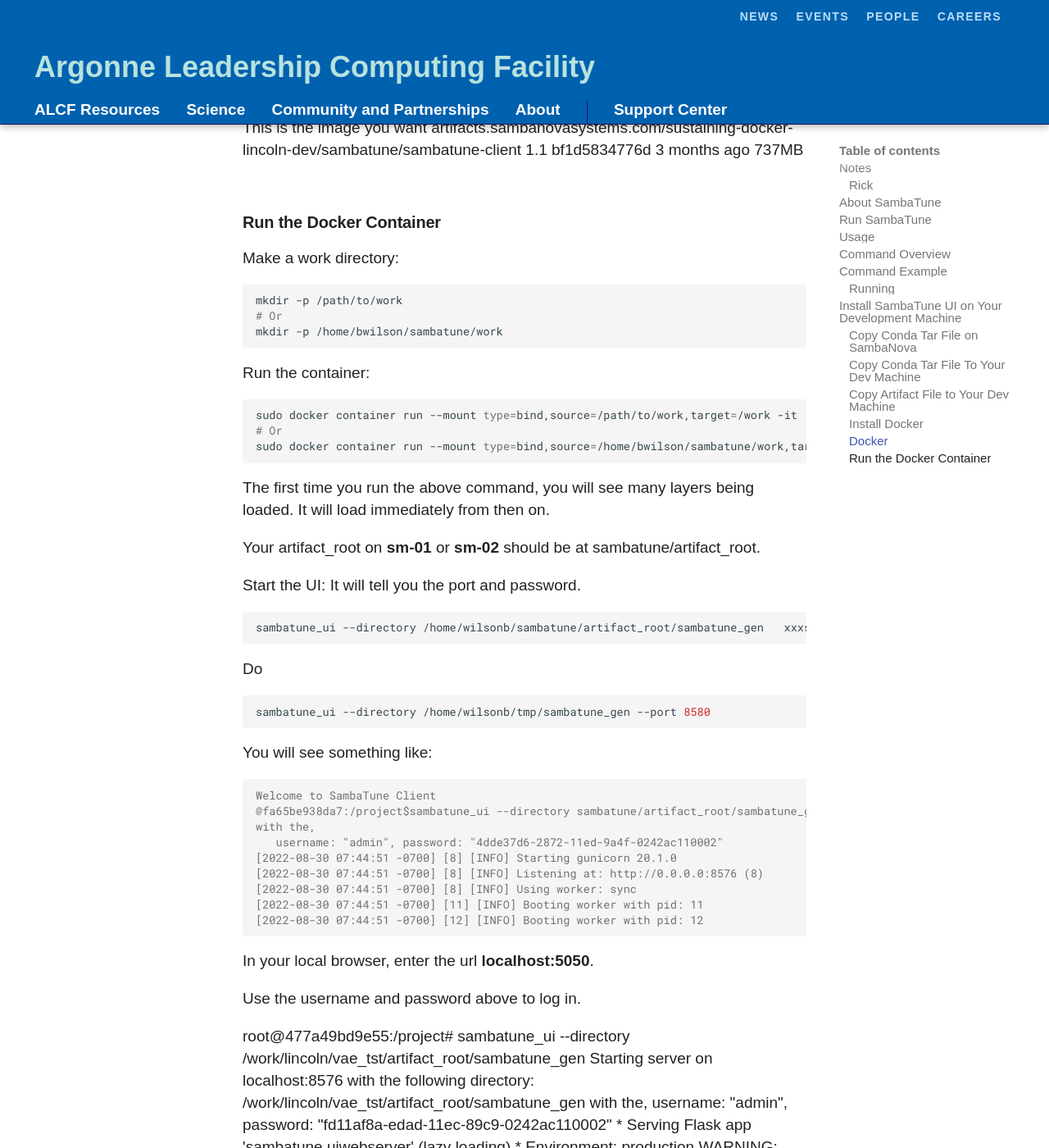
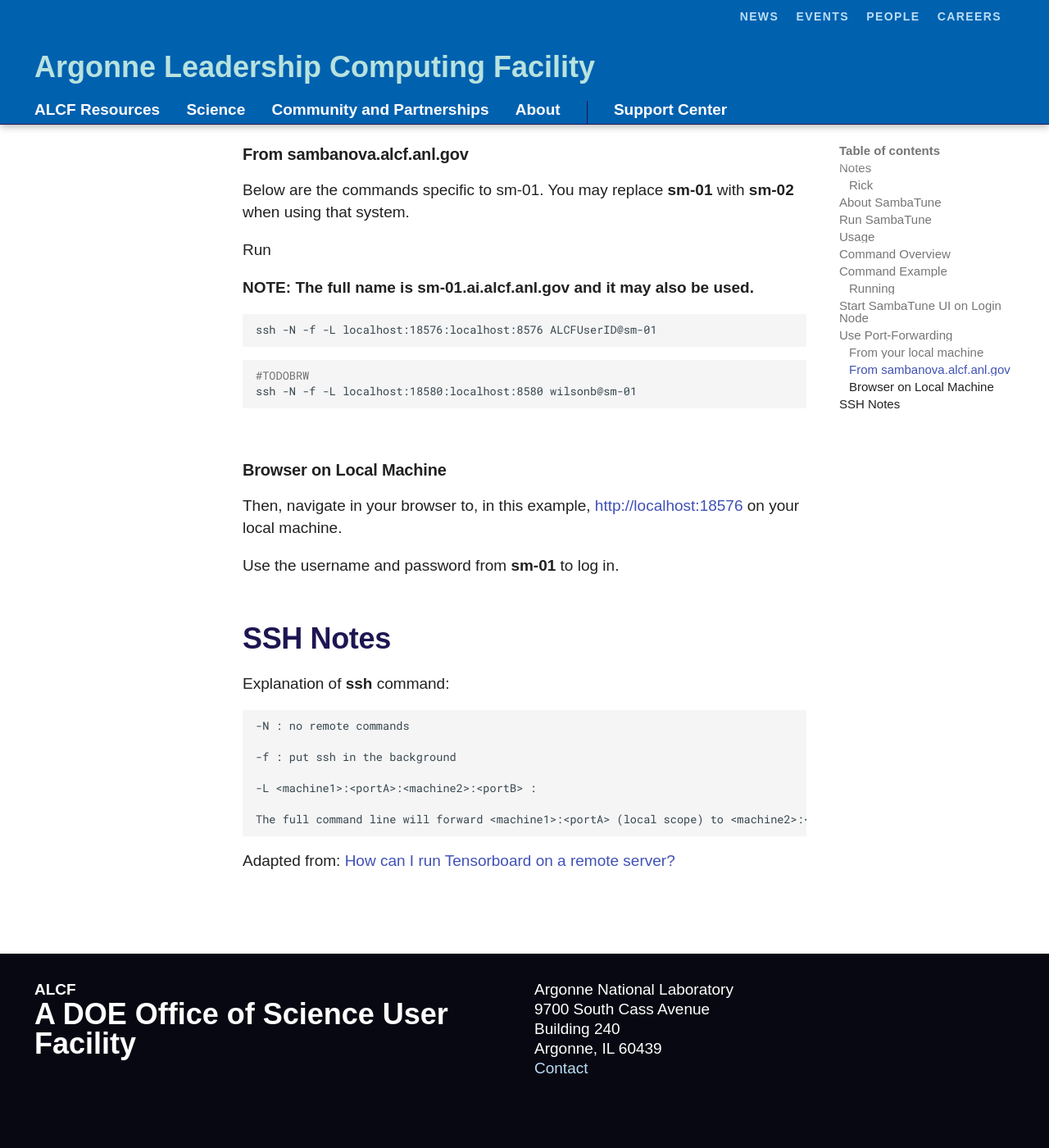
Before and after one commit to argonne-lcf/ai-testbed-userdocs, an MkDocs documentation site: the page built from docs/sambanova/SambaTune-User-Guide.md, in a window 1280 px wide and 1400 px high, scrolled down 5389 px. Shown: the whole window at 82% size. Built offline with MkDocs 1.6.1 and Material for MkDocs 9.7.7, drawn with Linux system fonts in a browser that asks for light colours; some web fonts are replaced; comment, search, counter and statistics services are not loaded; some of the changed text lies outside the part shown.

Commit message:
Changed to port-forwarding.

````diff
--- a/docs/sambanova/SambaTune-User-Guide.md
+++ b/docs/sambanova/SambaTune-User-Guide.md
@@ -150,12 +150,6 @@
   CONVFUNC_DEBUG_RUN": 0
 ```
 
-You might want to delete **artifact_root** if you have prior runs that you might not want to copy to your dev machine.  If so:
-
-```bash
-rm -rf artifact_root
-```
-
 **NOTE:** The following takes 45 minutes to run.
 
 Run the following example:
@@ -166,152 +160,132 @@
 
 where **linear_net.yaml** is a user-specified configuration file you created above.
 
-## Install SambaTune UI on Your Development Machine
+## Start SambaTune UI on Login Node
 
-### Copy Conda Tar File on SambaNova
-
-On sambanova.alcf.anl.gov:
+Exit from **sm-01** or **sm-02**:
 
 ```bash
-mkdir ~/tmp
-cd ~/tmp
-cp /home/rweisner/tmp/sambatune/sambatune_1.1.tar .
+exit
 ```
 
-### Copy Conda Tar File To Your Dev Machine
-
-On your dev machine:
+Enter the virtual environment:
 
 ```bash
-mkdir -p ~/sambatune/work/
-cd ~/sambatune/work/
-scp ALCFUserID@sambanova.alcf.anl.gov:tmp/sambatune_1.1.tar .
-# Or
-scp ac.rick.weisner@lambda0:tmp/sambatune/sambatune_1.1.tar .
-# Or
-scp wilsonb@sambanova.alcf.anl.gov:tmp/sambatune_1.1.tar .
+source /opt/sambaflow/venv/bin/activate
 ```
 
-### Copy Artifact File to Your Dev Machine
-
-On your dev machine:
+Update path:
 
 ```bash
-cd ~/sambatune/work/
-scp -r wilsonb@sambanova.alcf.anl.gov:sambatune/artifact_root .
-# Or
-rsync -a --ignore-existing ./ wilsonb@sambanova.alcf.anl.gov:sambatune/artifact_root/
+export PATH=/opt/sambaflow/bin:$PATH
 ```
 
-### Install Docker
+Your artifact_root should be at ~/sambatune/artifact_root.
 
-If necessary:
+Start the UI:
+
+It will tell you the **username** and **password**.
+
+**NOTE:** It is recommended to use a port other than **8576** in case someone else is using it.  Select another port close to **8576**.
+
+Next
 
 ```bash
-sudo apt-get install docker
-# Or
-sudo snap install docker
+sambatune_ui --directory ~/sambatune/artifact_root --port 8576
 ```
 
-### Docker
-
-If you have changed directories:
-
 ```bash
-cd /tmp
-```
-
-Load Docker image:
-
-```bash
-sudo docker image load -i sambatune_1.1.tar
-```
-
-List Docker images:
-
-```bash
-sudo docker image ls
-```
-
-Your output will look something like:
-
-```text
-REPOSITORY                                                                                      TAG       IMAGE ID       CREATED         SIZE
-artifacts.sambanovasystems.com/sustaining-docker-lincoln-dev/sambatune/sambatune-client         1.1       bf1d5834776d   3 months ago    737MB
-```
-
-This is the image you want
-artifacts.sambanovasystems.com/sustaining-docker-lincoln-dev/sambatune/sambatune-client         1.1       bf1d5834776d   3 months ago    737MB
-
-### Run the Docker Container
-
-Make a work directory:
-
-```bash
-mkdir -p /path/to/work
-# Or
-mkdir -p /home/bwilson/sambatune/work
-```
-
-Run the container:
-
-```bash
-sudo docker container run --mount type=bind,source=/path/to/work,target=/work -it  -p 5050:8576 artifacts.sambanovasystems.com/sustaining-docker-lincoln-dev/sambatune/sambatune-client:1.1
-# Or
-sudo docker container run --mount type=bind,source=/home/bwilson/sambatune/work,target=/work -it  -p 5050:8576 artifacts.sambanovasystems.com/sustaining-docker-lincoln-dev/sambatune/sambatune-client:1.1
-```
-
-The first time you run the above command, you will see many layers being loaded.  It will load immediately from then on.
-
-Your artifact_root on **sm-01** or **sm-02** should be at sambatune/artifact_root.
-
-Start the UI:
-It will tell you the port and password.
-
-```bash
-sambatune_ui --directory /home/wilsonb/sambatune/artifact_root/sambatune_gen   xxxsambatune/artifact_root/sambatune_gen
-```
-
-Do
-
-```bash
-sambatune_ui --directory /home/wilsonb/tmp/sambatune_gen --port 8580
+#TODOBRW
+sambatune_ui --directory ~/sambatune/artifact_root --port 8580
 ```
 
 You will see something like:
 
 ```console
-Welcome to SambaTune Client
-@fa65be938da7:/project$sambatune_ui --directory sambatune/artifact_root/sambatune_gen
 with the,
-   username: "admin", password: "4dde37d6-2872-11ed-9a4f-0242ac110002"
-[2022-08-30 07:44:51 -0700] [8] [INFO] Starting gunicorn 20.1.0
-[2022-08-30 07:44:51 -0700] [8] [INFO] Listening at: http://0.0.0.0:8576 (8)
-[2022-08-30 07:44:51 -0700] [8] [INFO] Using worker: sync
-[2022-08-30 07:44:51 -0700] [11] [INFO] Booting worker with pid: 11
-[2022-08-30 07:44:51 -0700] [12] [INFO] Booting worker with pid: 12
+    username: "admin", password: "05c63938-2941-11ed-93a3-f7ef9c6e5d46"
+[2022-08-31 15:24:36 +0000] [1344959] [Info] Starting gunicorn 20.1.0
+[2022-08-31 15:24:36 +0000] [1344959] [Info] Listening at: http://0.0.0.0:8576 (1344959)
+[2022-08-31 15:24:36 +0000] [1344959] [Info] Using worker: sync
+[2022-08-31 15:24:36 +0000] [1345092] [Info] Booting worker with pid: 1345092
+[2022-08-31 15:24:36 +0000] [1345093] [Info] Booting worker with pid: 1345093
 ```
 
-In your local browser, enter the url **localhost:5050**.
+## Use Port-Forwarding
 
-Use the username and password above to log in.
+This sambatune_ui describes the steps to be followed to set up port-forwarding for applications,
+like SambaTune UI, which runs on the SambaNova system and binds to one or more ports.
+This example uses 8576 and 18576 as port numbers. **Using port numbers other than these may
+avoid collisions with other users.**
+
+### From your local machine
+
+Run
+
+```bash
+ssh -N -f -L localhost:18576:localhost:18576 ALCFUserID@sambanova.alcf.anl.gov
+...
+Password: < MobilPass+ code >
+
+ssh ALCFUserID@sambanova.alcf.anl.gov
+...
+Password: < MobilPass+ code >
+```
+
+```bash
+#TODOBRW
+ssh -v -N -f -L localhost:18580:localhost:18580 wilsonb@sambanova.alcf.anl.gov
+```
+
+*replacing* ***ALCFUserID*** *with your ALCF User ID.*
+
+
+```bash
+#TODOBRW
+ssh wilsonb@sambanova.alcf.anl.gov
+```
+
+### From **sambanova.alcf.anl.gov**
+
+Below are the commands specific to sm-01. You may replace **sm-01** with **sm-02** when using that system.
+
+Run
+
+**NOTE:  The full name is sm-01.ai.alcf.anl.gov and it may also be used.**
+
+```bash
+ssh -N -f -L localhost:18576:localhost:8576 ALCFUserID@sm-01
+```
+
+```bash
+#TODOBRW
+ssh -N -f -L localhost:18580:localhost:8580 wilsonb@sm-01
+```
+
+### Browser on Local Machine
+
+Then, navigate in your browser to, in this example, [http://localhost:18576](http://localhost:18576) on your local machine.
+
+Use the username and password from **sm-01** to log in.
 
 
 
-root@477a49bd9e55:/project# sambatune_ui --directory /work/lincoln/vae_tst/artifact_root/sambatune_gen
-Starting server on localhost:8576         with the following directory: /work/lincoln/vae_tst/artifact_root/sambatune_gen
-with the,
-         username: "admin", password: "fd11af8a-edad-11ec-89c9-0242ac110002"
- * Serving Flask app 'sambatune.uiwebserver' (lazy loading)
- * Environment: production
-   WARNING: This is a development server. Do not use it in a production deployment.
-   Use a production WSGI server instead.
- * Debug mode: off
- * Running on all addresses.
-   WARNING: This is a development server. Do not use it in a production deployment.
- * Running on http://172.17.0.2:8576/ (Press CTRL+C to quit)
-
-RCW: use localhost:8576 to connect
 
 
-Now connect via browser.
+
+
+## SSH Notes
+
+Explanation of **ssh** command:
+
+```text
+-N : no remote commands
+
+-f : put ssh in the background
+
+-L <machine1>:<portA>:<machine2>:<portB> :
+
+The full command line will forward <machine1>:<portA> (local scope) to <machine2>:<portB> (remote scope)
+```
+
+Adapted from:  [How can I run Tensorboard on a remote server?](https://stackoverflow.com/questions/37987839/how-can-i-run-tensorboard-on-a-remote-server)
````
